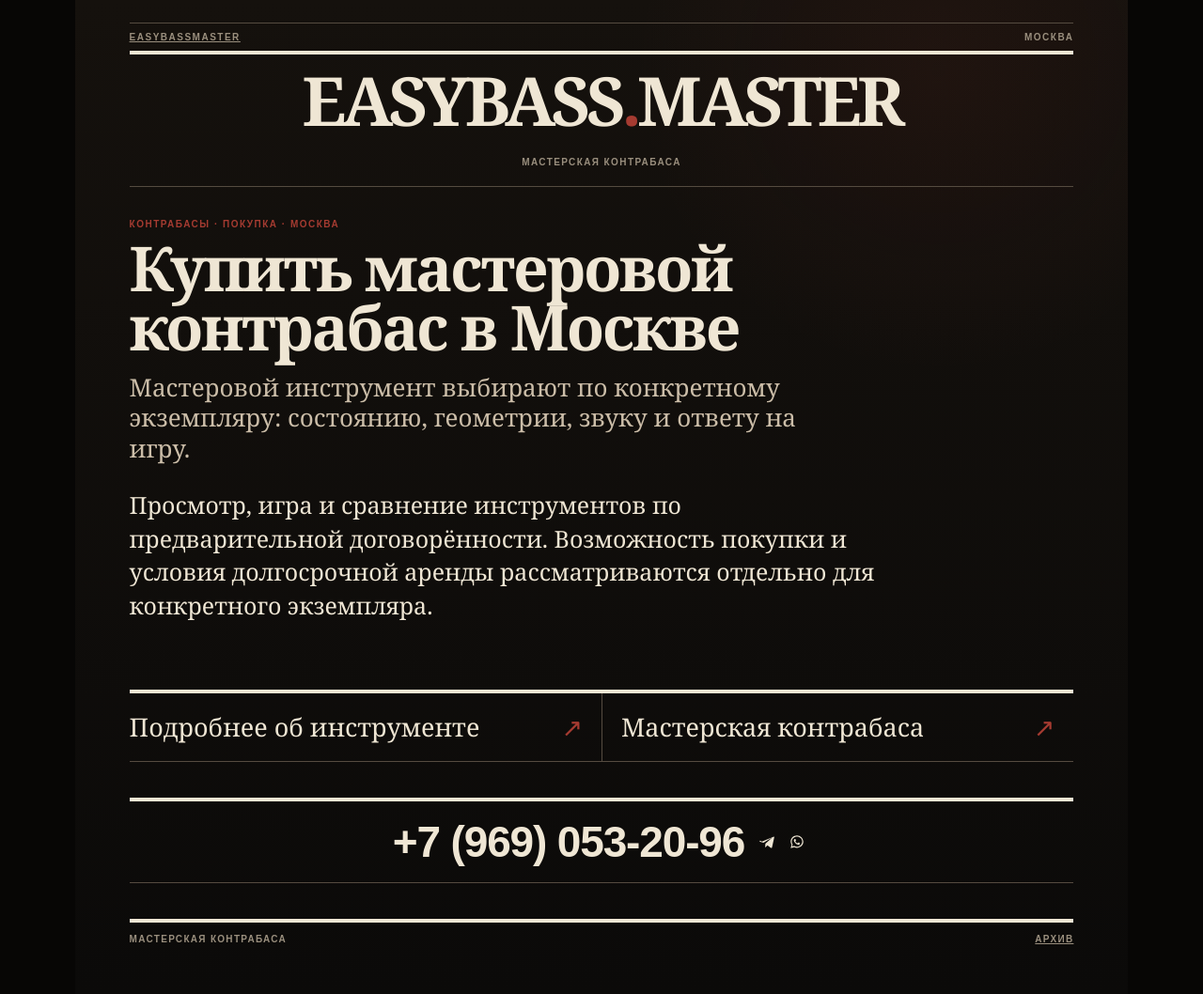
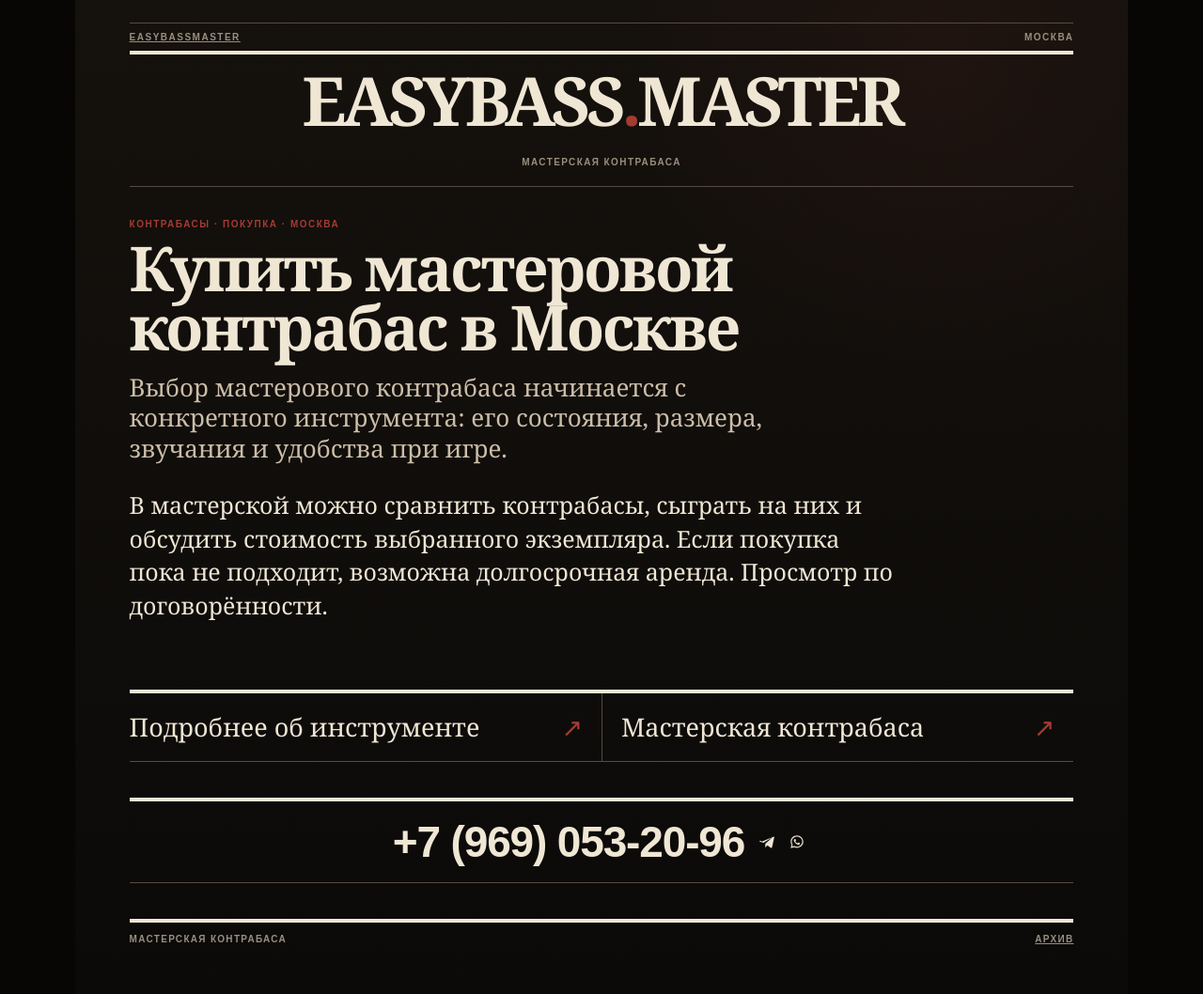
Before and after one commit to OntosLive/EasyBass.Master, a Jekyll site: the page kupit-masterovoy-kontrabas-v-moskve/index.html, which Jekyll copies as it is, in a window 1280 px wide. Shown: the whole page at 94% size. Built offline with Jekyll 4.4.1, drawn with Linux system fonts in a browser that asks for light colours.

Commit message:
Improve EasyBassMaster public texts: useful instrument distinctions and concise contact

```diff
--- a/kupit-masterovoy-kontrabas-v-moskve/index.html
+++ b/kupit-masterovoy-kontrabas-v-moskve/index.html
@@ -1,4 +1,4 @@
-<!doctype html><html lang="ru"><head><meta charset="utf-8"><meta name="viewport" content="width=device-width,initial-scale=1"><title>Купить мастеровой контрабас в Москве · EasyBassMaster</title><meta name="description" content="Купить мастеровой контрабас в Москве"><link rel="stylesheet" href="../styles.css"></head><body class="new-master"><div class="rule"></div><div class="meta"><a href="index.html">EASYBASSMASTER</a><span>МОСКВА</span></div><header class="mast"><div class="mastline"><h1>EASYBASS<span>.</span>MASTER</h1><small>Мастерская контрабаса</small></div></header><main><section class="issue master-lead"><p class="issue-kicker">КОНТРАБАСЫ · ПОКУПКА · МОСКВА</p><h2>Купить мастеровой контрабас в Москве</h2><p class="deck">Мастеровой инструмент выбирают по конкретному экземпляру: состоянию, геометрии, звуку и ответу на игру.</p><p>Просмотр, игра и сравнение инструментов по предварительной договорённости. Возможность покупки и условия долгосрочной аренды рассматриваются отдельно для конкретного экземпляра.</p></section><nav class="master-links"><a href="../details/masterovoy-kontrabas/">Подробнее об инструменте<span aria-hidden="true">↗</span></a><a href="../index.html">Мастерская контрабаса<span aria-hidden="true">↗</span></a></nav><section class="contact-block" aria-label="Контакт">
+<!doctype html><html lang="ru"><head><meta charset="utf-8"><meta name="viewport" content="width=device-width,initial-scale=1"><title>Купить мастеровой контрабас в Москве · EasyBassMaster</title><meta name="description" content="Купить мастеровой контрабас в Москве"><link rel="stylesheet" href="../styles.css"></head><body class="new-master"><div class="rule"></div><div class="meta"><a href="../index.html">EASYBASSMASTER</a><span>МОСКВА</span></div><header class="mast"><div class="mastline"><h1>EASYBASS<span>.</span>MASTER</h1><small>Мастерская контрабаса</small></div></header><main><section class="issue master-lead"><p class="issue-kicker">КОНТРАБАСЫ · ПОКУПКА · МОСКВА</p><h2>Купить мастеровой контрабас в Москве</h2><p class="deck">Выбор мастерового контрабаса начинается с конкретного инструмента: его состояния, размера, звучания и удобства при игре.</p><p>В мастерской можно сравнить контрабасы, сыграть на них и обсудить стоимость выбранного экземпляра. Если покупка пока не подходит, возможна долгосрочная аренда. Просмотр по договорённости.</p></section><nav class="master-links"><a href="../details/masterovoy-kontrabas/">Подробнее об инструменте<span aria-hidden="true">↗</span></a><a href="../index.html">Мастерская контрабаса<span aria-hidden="true">↗</span></a></nav><section class="contact-block" aria-label="Контакт">
       <div class="contact">
         <a class="contact-phone" href="tel:+79690532096" aria-label="Позвонить +7 (969) 053-20-96">+7 (969) 053-20-96</a>
         <div class="contact-icons" aria-label="Мессенджеры">
```
